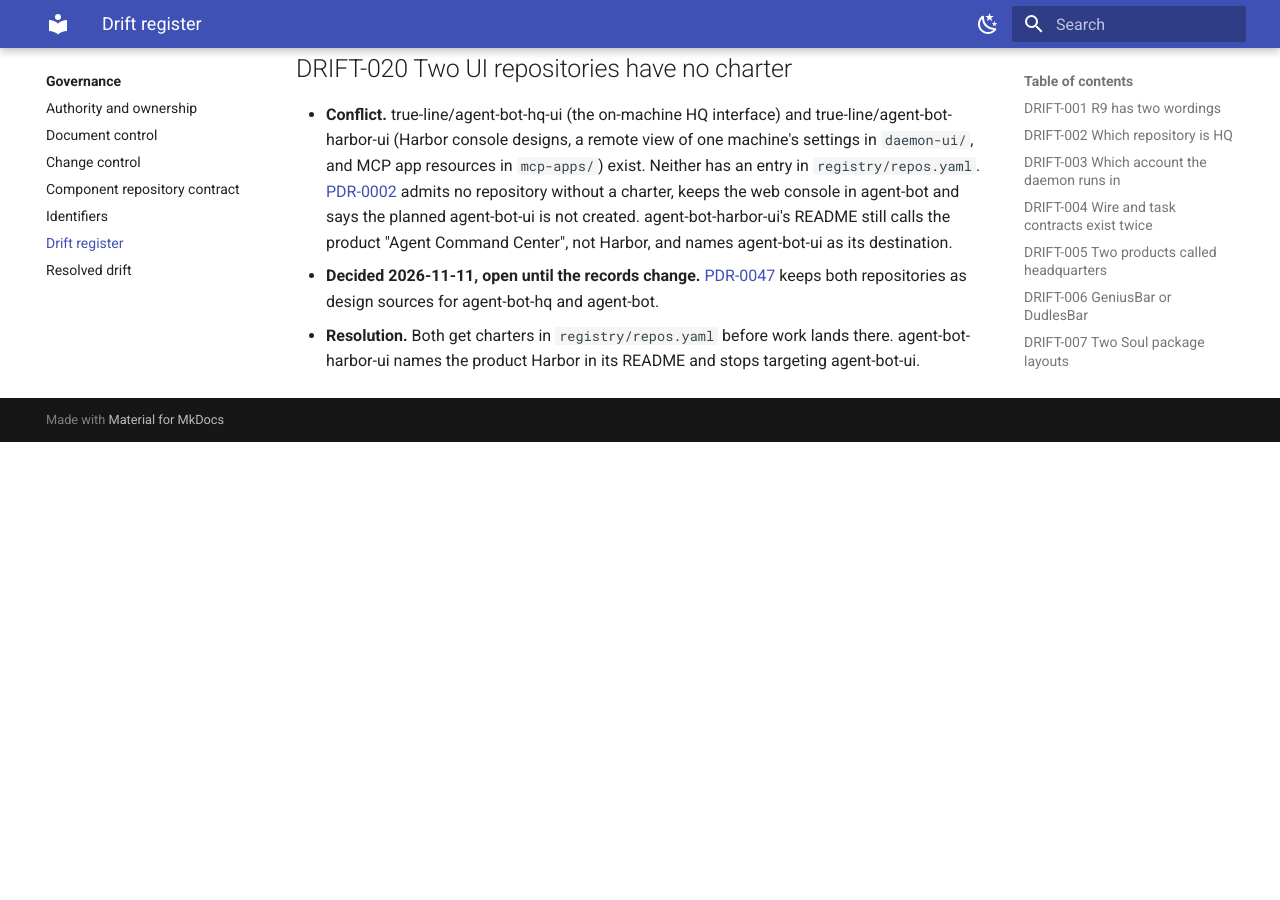
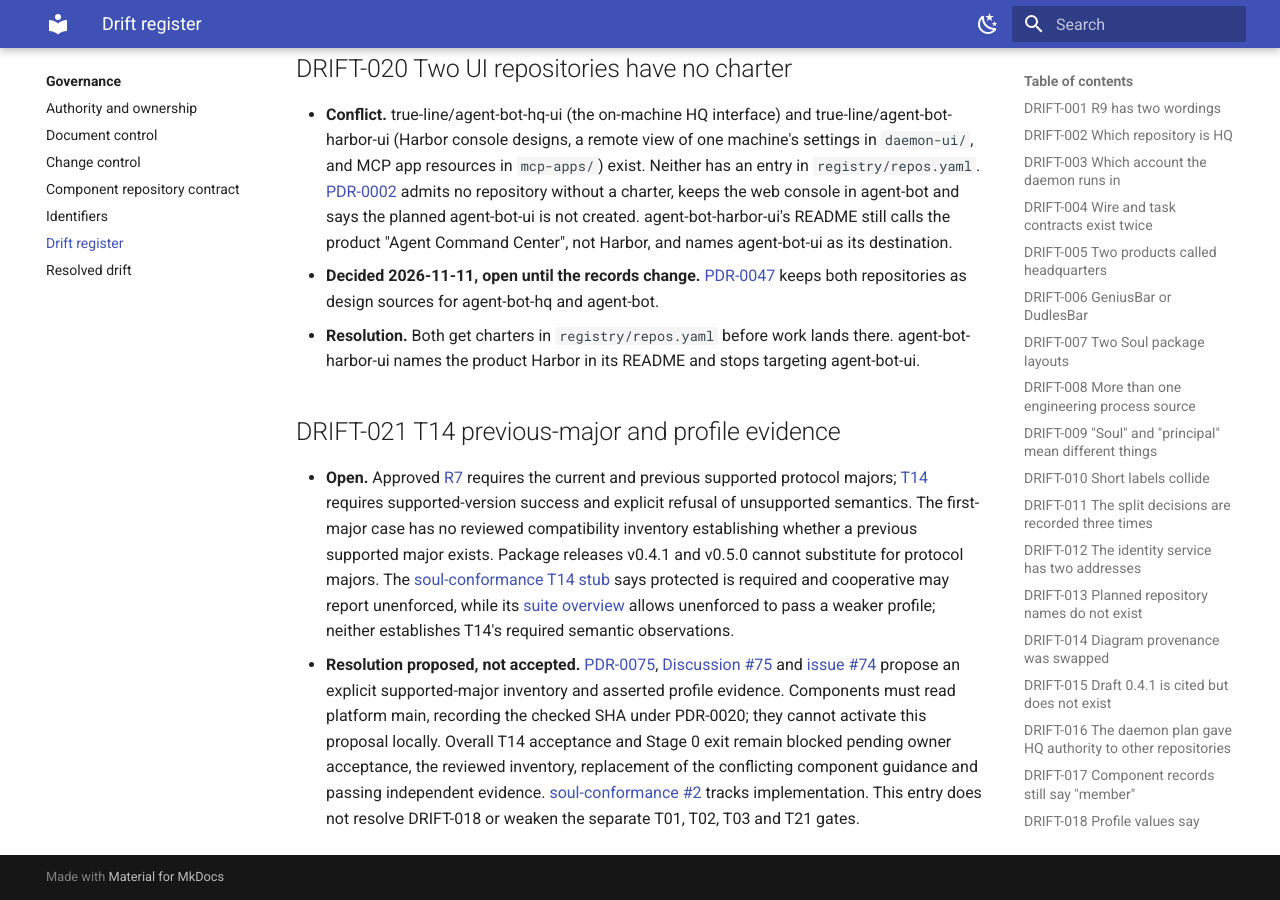
Before and after one commit to true-line/agent-bot-platform, an MkDocs documentation site: the page built from docs/00-governance/drift-register.md, in a window 1280 px wide and 900 px high, scrolled down 4388 px. Built offline with MkDocs 1.6.1 and Material for MkDocs 9.7.7, drawn with Linux system fonts in a browser that asks for light colours; before the commit the page ends 4830 px from its top, so only the background shows below that.

Commit message:
Record completed pilot evidence and propose explicit T14 bootstrap rules
Reconcile HQ #13 and #122 without declaring Stage 0 exit. Record the unresolved previous-major/profile interpretation in DRIFT-021 and Proposed PDR-0075.

Refs #74

Agent-Bot-Write: ghw_6b44db3c8a98ca02
Agent-Bot-Session: fa2486d94751

```diff
--- a/docs/00-governance/drift-register.md
+++ b/docs/00-governance/drift-register.md
@@ -105,3 +105,8 @@ Known places where two sources of truth disagree. An agent that meets one of the
 - **Conflict.** true-line/agent-bot-hq-ui (the on-machine HQ interface) and true-line/agent-bot-harbor-ui (Harbor console designs, a remote view of one machine's settings in `daemon-ui/`, and MCP app resources in `mcp-apps/`) exist. Neither has an entry in `registry/repos.yaml`. [PDR-0002](../04-decisions/PDR-0002-repository-topology-and-admission.md) admits no repository without a charter, keeps the web console in agent-bot and says the planned agent-bot-ui is not created. agent-bot-harbor-ui's README still calls the product "Agent Command Center", not Harbor, and names agent-bot-ui as its destination.
 - **Decided 2026-11-11, open until the records change.** [PDR-0047](../04-decisions/PDR-0047-harbor-is-the-control-plane-of-a-linked-machine.md) keeps both repositories as design sources for agent-bot-hq and agent-bot.
 - **Resolution.** Both get charters in `registry/repos.yaml` before work lands there. agent-bot-harbor-ui names the product Harbor in its README and stops targeting agent-bot-ui.
+
+## DRIFT-021 T14 previous-major and profile evidence
+
+- **Open.** Approved [R7](../02-requirements/product-requirements.md#r7-contracts-first-n-and-n-1) requires the current and previous supported protocol majors; [T14](../07-verification/conformance-catalog.md) requires supported-version success and explicit refusal of unsupported semantics. The first-major case has no reviewed compatibility inventory establishing whether a previous supported major exists. Package releases v0.4.1 and v0.5.0 cannot substitute for protocol majors. The [soul-conformance T14 stub](https://github.com/true-line/soul-conformance/blob/d645818961371dab50c21833c3ca474bed6264d6/suites/T14-version-mismatch/README.md) says protected is required and cooperative may report unenforced, while its [suite overview](https://github.com/true-line/soul-conformance/blob/d645818961371dab50c21833c3ca474bed6264d6/suites/TESTS.md) allows unenforced to pass a weaker profile; neither establishes T14's required semantic observations.
+- **Resolution proposed, not accepted.** [PDR-0075](../04-decisions/PDR-0075-t14-supported-major-inventory-and-profile-evidence.md), [Discussion #75](https://github.com/true-line/agent-bot-platform/discussions/75) and [issue #74](https://github.com/true-line/agent-bot-platform/issues/74) propose an explicit supported-major inventory and asserted profile evidence. Components must read platform main, recording the checked SHA under PDR-0020; they cannot activate this proposal locally. Overall T14 acceptance and Stage 0 exit remain blocked pending owner acceptance, the reviewed inventory, replacement of the conflicting component guidance and passing independent evidence. [soul-conformance #2](https://github.com/true-line/soul-conformance/issues/2) tracks implementation. This entry does not resolve DRIFT-018 or weaken the separate T01, T02, T03 and T21 gates.
--- /dev/null
+++ b/docs/04-decisions/PDR-0075-t14-supported-major-inventory-and-profile-evidence.md
@@ -0,0 +1,111 @@
+---
+Status: Proposed
+Doc-Type: decision
+Owner: product-owner
+Last-Reviewed: 2026-11-16
+Date: 2026-11-16
+Discussion: https://github.com/true-line/agent-bot-platform/discussions/75
+Affects-Repos: [soul-contracts, soul-conformance, agent-bot-hq, agent-bot-comms, agent-bot-souls]
+Affects: [hq-v1, wire-v1, conformance-report, R7, R8, quality-bar]
+---
+
+# PDR-0075 T14 uses supported-major inventory and asserted profile evidence
+
+This proposal would make T14's previous-major coverage depend on an explicit,
+reviewed inventory of supported protocol majors, and count only semantic checks
+actually asserted under the reported enforcement profile. It is **not accepted**:
+[Discussion #75](https://github.com/true-line/agent-bot-platform/discussions/75)
+and [issue #74](https://github.com/true-line/agent-bot-platform/issues/74) track
+review. Overall T14 acceptance and Stage 0 exit remain blocked pending the
+owner's decision and the required evidence; this proposal grants no exception.
+
+## Context
+
+- Approved [R7](../02-requirements/product-requirements.md#r7-contracts-first-n-and-n-1)
+  requires the current and previous supported major contract versions with
+  explicit capability negotiation. [T14](../07-verification/conformance-catalog.md)
+  specifies N-1 and unknown-required-capability stimuli. Neither defines the
+  evidence needed when a protocol has only its first supported major.
+- Package releases such as soul-contracts v0.4.1 and v0.5.0 are not protocol
+  majors. Comparing those packages does not prove previous-major interoperability
+  for a family that still uses protocol major 1.
+- The [soul-conformance T14 stub](https://github.com/true-line/soul-conformance/blob/d645818961371dab50c21833c3ca474bed6264d6/suites/T14-version-mismatch/README.md)
+  says protected is required and cooperative may report unenforced. Its
+  [suite overview](https://github.com/true-line/soul-conformance/blob/d645818961371dab50c21833c3ca474bed6264d6/suites/TESTS.md)
+  says unenforced can pass a weaker profile. This does not establish T14's
+  required observation that supported versions work and unsupported semantics
+  fail explicitly. [R8](../02-requirements/product-requirements.md#r8-honest-profiles)
+  also requires actual guarantees to be reported honestly.
+- [DRIFT-021](../00-governance/drift-register.md#drift-021-t14-previous-major-and-profile-evidence)
+  records the unresolved interpretation and component-stub conflict.
+  [soul-conformance #2](https://github.com/true-line/soul-conformance/issues/2)
+  tracks the executable suite; passing component checks do not settle this
+  platform decision.
+
+## Decision
+
+The following rules are proposed, not active policy:
+
+1. **Inventory supported protocol majors explicitly.** A reviewed platform
+   registry would identify each tested protocol family, its current supported
+   major, its previous supported major when one exists, and verifiable source
+   evidence. A first-major family whose only supported major is 1 may record
+   that no previous supported major exists only with reviewed evidence. A
+   missing, stale or unverifiable inventory blocks qualification; an absent
+   entry is not evidence that N-1 is inapplicable.
+2. **Exercise the previous major when it exists.** T14 must execute actual
+   interoperability against the declared previous supported major. It may not
+   substitute package releases, fabricated protocol major 0, or an unsupported
+   version refusal for a supported previous-major success. Where the reviewed
+   inventory establishes no previous supported major, report that specific
+   coverage as inapplicable with its evidence, never as an executed pass.
+3. **Always assert the current semantic checks.** Supported-current-major
+   positive behavior, unsupported-version refusal and unknown-required-capability
+   refusal remain mandatory, including for a first-major family. Record each
+   boundary exercised and its actual result; schema validity alone does not
+   establish the requested effect or refusal.
+4. **Qualify only the guarantees tested.** T14 semantic checks may run under an
+   actual cooperative enforcement profile and count only when their assertions
+   pass. Unenforced behavior is not a pass. Report the actual profile and
+   limitations; do not derive a protected claim from these checks. T01, T02,
+   T03 and T21 retain their separate containment and profile-honesty gates.
+   This does not resolve the terminology conflict in DRIFT-018 or amend
+   [PDR-0055](PDR-0055-a-soul-is-managed-when-hq-starts-it.md).
+5. **Keep authority and evidence in their homes.** Platform owns the acceptance
+   rule and supported-major inventory; soul-contracts owns wire versions and
+   fixtures; soul-conformance owns executable assertions and reports. Consumers
+   read platform main under
+   [PDR-0020](PDR-0020-components-read-the-platform-at-main.md) and record the
+   exact main SHA checked. Missing or unaccepted policy cannot be replaced by
+   a local override or a passing component run.
+
+## Consequences
+
+- **Platform, after acceptance:** add the reviewed compatibility inventory in
+  `registry/`, reconcile T14 and related release guidance with this decision,
+  and regenerate affected pages. This proposal does not add that inventory or
+  change R7, T14's current registry status, or the Stage 0 gate.
+- **soul-contracts:** provide source evidence for supported protocol majors and
+  their fixtures; package version changes do not invent another protocol major.
+- **soul-conformance:** replace the conflicting T14 stub guidance, verify the
+  reviewed inventory and report asserted outcomes separately from blocked or
+  inapplicable coverage. Until acceptance and adoption, retain the overall
+  T14 result as blocked even if individual checks pass.
+- **HQ, comms and Souls:** expose their supported-version behavior to the
+  independent suite; do not weaken validators or authority checks to obtain a
+  pass. DRIFT-021 remains open until the controlled rule is accepted and the
+  conflicting component guidance is replaced. Owner Stage 0 signoff remains
+  separate from implementation or CI success.
+
+## Alternatives considered
+
+- **Infer N-1 from package releases.** Rejected in this proposal because package
+  versions and supported protocol majors describe different compatibility facts.
+- **Silently skip a missing previous major.** Rejected because missing evidence
+  cannot establish first-major status or make required coverage disappear.
+- **Require protected containment for every T14 semantic assertion.** Not
+  recommended: it conflates version/capability behavior with separate hostile
+  containment gates. Actual profile limits still have to be reported.
+- **Count unenforced cooperative checks as passes.** Rejected because a report
+  must demonstrate the required semantic observation, not merely disclose that
+  it was not enforced.
--- a/docs/10-program/roadmap.md
+++ b/docs/10-program/roadmap.md
@@ -14,7 +14,7 @@ Delivery runs in evidence-gated stages, each ending in an observable vertical sl
 
 | Stage | Planning range | Deliverable | Exit evidence | Recorded state |
 |---|---|---|---|---|
-| 0 Contract baseline | Weeks 1 to 2 | Glossary, schemas, fixtures, threat model, compatibility inventory, traceability | Shared fixtures validate in runtime and broker (T14) | In progress; reviewed 2026-11-13. Runtime and broker fixture component evidence has merged. The migration still needs reviewed production signing keys and notice alias parity; see [Stage 0 evidence and remaining work](#stage-0-evidence-and-remaining-work). No stage exit is declared. |
+| 0 Contract baseline | Weeks 1 to 2 | Glossary, schemas, fixtures, threat model, compatibility inventory, traceability | Shared fixtures validate in runtime and broker (T14) | In progress; reviewed 2026-11-16. Runtime and broker fixture component evidence has merged; signing-link and notice-alias acceptance are recorded for the declared one-host pilot. Independent T14 conformance evidence and owner stage-exit signoff remain pending; see [Stage 0 evidence and remaining work](#stage-0-evidence-and-remaining-work). |
 | 1 Local vertical slice | Weeks 3 to 5 | One Soul, two members, local admission, task ledger, fake adapters | One task completes with scoped proposals and one final commitment | Exit evidence produced on 2026-11-09; the owner confirms the exit. The agent-bot-souls entry point (agent-bot-hq plan §9 row 14, [agent-bot-souls#2](https://github.com/true-line/agent-bot-souls/pull/2)) runs a lead and a specialist on fake adapters against the real HQ, with agent-bot-comms's broker plugin serving the member socket (row 13b, [agent-bot-comms#307](https://github.com/true-line/agent-bot-comms/pull/307)). In its tests the owner offers a task on HQ's control socket ([agent-bot-hq#106](https://github.com/true-line/agent-bot-hq/pull/106)), the specialist's answer is recorded as a proposal, and the lead makes one final commitment. HQ admission and the task service are plan rows 12 and 13, with T04, T05 and T20 component tests. |
 | 2a Member isolation | Weeks 6 to 7 | Caller binding on the Linux reference host, per-member principals, egress block | Hostile-member suite passes under the protected label | Not started |
 | 2b Brokered adapters | Weeks 8 to 9 | Brokered inference and service adapter, budgets, recovery, reconciliation | Unknown effects reconcile without blind replay | Not started |
@@ -23,19 +23,22 @@ Delivery runs in evidence-gated stages, each ending in an observable vertical sl
 
 ## Stage 0 evidence and remaining work
 
-Reviewed against platform `main` at `2b14c0719051d5a23859656c07e75fb028502200`.
-These are component results, not a `soul-conformance` result or an owner-confirmed
-stage exit. [The reconciliation issue](https://github.com/true-line/agent-bot-platform/issues/58)
-tracks the audit. Migration row numbers refer to the
+The initial 2026-11-13 review used platform `main` at
+`2b14c0719051d5a23859656c07e75fb028502200`; the 2026-11-16 update adds the
+bounded signing-link and notice-alias pilot acceptance below. These are component
+and pilot results, not an independent T14 `soul-conformance` result or an
+owner-confirmed stage exit. [The reconciliation issue](https://github.com/true-line/agent-bot-platform/issues/58)
+records the earlier audit; [platform #66](https://github.com/true-line/agent-bot-platform/issues/66)
+tracks the remaining Stage 0 gate. Migration row numbers refer to the
 [HQ migration plan](https://github.com/true-line/agent-bot-hq/blob/main/docs/daemon-plugin-split.md#stage-0-contract-baseline-and-in-place-preparation-wp1).
 Component implementation details remain in their repositories.
 
-| Boundary | Merged evidence | Remaining work |
+| Boundary | Recorded evidence | Remaining work |
 |---|---|---|
 | Runtime contracts | [agent-bot-souls#6](https://github.com/true-line/agent-bot-souls/pull/6) applies the production codec to HQ, task and note boundaries, exercises all 33 positive and 55 negative schema/parse verdicts, JCS vectors, and T14 version/capability refusals. Its final reviewed head `cb3aa2162296c55fa878435685c06b4a1cf30dad` passed 67 tests and CI. | Authority and time decisions remain with HQ and the broker; the runtime does not claim those semantic refusals. |
 | Broker contracts | [agent-bot-comms#301](https://github.com/true-line/agent-bot-comms/pull/301) exercises every pinned `wire/v1` and `task/v1` fixture through its codecs (PDR-0024). HQ's admission and SDK wire tests exercise unsupported-version and required-capability refusal. | Keep this component evidence distinct from a T14 `soul-conformance` report. |
-| Identity-service link, migration row 10 | [agent-bot-hq#124](https://github.com/true-line/agent-bot-hq/pull/124) and [agent-bot#197](https://github.com/true-line/agent-bot/pull/197) provide signer-backed transport, authenticated responses and configured key-metadata validation. | HQ's [release pin](https://github.com/true-line/agent-bot-hq/blob/main/governance/server-keys.json) is empty. The [rollout policy](https://github.com/true-line/agent-bot/blob/main/docs/server-response-signing-rollout.md) is Proposed; approved validity metadata, activation and real enrolled-client evidence remain outstanding ([agent-bot-hq#122](https://github.com/true-line/agent-bot-hq/issues/122)). |
-| Durable notices, migration row 11 | [agent-bot-comms#314](https://github.com/true-line/agent-bot-comms/pull/314) and agent-bot-hq#124 provide configured custody-before-ack, crash recovery and notice-ID deduplication in HQ's store. | The legacy identity `take_inbox` path remains at-most-once. Alias parity is still open ([agent-bot-hq#13](https://github.com/true-line/agent-bot-hq/issues/13)); the durable consumer alone does not satisfy it. |
+| Identity-service link, migration row 10 | [agent-bot-hq#124](https://github.com/true-line/agent-bot-hq/pull/124) and [agent-bot#197](https://github.com/true-line/agent-bot/pull/197) supplied the transport foundation. [HQ #122 closeout](https://github.com/true-line/agent-bot-hq/issues/122#issuecomment-6927276012) records the approved artifact and populated trust pin, deployed matching public metadata, actual enrolled-HQ signed token/API success and refusal, and a custody-preserving retained-artifact rollback followed by restored linked operation. | Acceptance is limited to the declared cloud workspace. Key-window maintenance and any wider client rollout follow the component rollout record; this does not qualify every client or declare Stage 0 exit. |
+| Durable notices, migration row 11 | [agent-bot-comms#314](https://github.com/true-line/agent-bot-comms/pull/314) and agent-bot-hq#124 supplied durable ingestion. [HQ #13 closeout](https://github.com/true-line/agent-bot-hq/issues/13#issuecomment-6927251608) accepts the declared pilot: installed MCP handoff through the default HQ consumer and live mailbox, service custody excluding independent direct consumers, consume-reply loss without replay, and same-artifact restart persistence. Scope/refusal, no-query-uplink and upstream-redelivery evidence remain separately identified component tests. | The pilot uses a protocol fixture adapter and an explicitly development-loaded comms plugin. Native harnesses, other hosts, production plugin bundling and protected-profile qualification are outside this acceptance. The possible lost caller handoff after local consumption is the accepted [PDR-0062](../04-decisions/PDR-0062-hq-notice-scope-and-legacy-consume-one.md) boundary, not an unresolved parity defect. |
 
 The runtime's schema-valid negative fixtures `approval-record.expired`,
 `hello.stale-epoch`, `hello.unaccepted-definition`, `hello.unsupported-profile`
@@ -44,13 +47,31 @@ record shape in the runtime is not evidence of accepting their requested effect.
 The runtime's explicit semantic tests cover `hello.unsupported-version` and
 `wire-frame.unknown-required-capability`.
 
-Both consumers use soul-contracts v0.4.1 at
-`d9ca0731fbe7bbf7a29d066c8a23cd92717ee9bd`; the runtime and HQ verify the
-same release digest. The [conformance catalog](../07-verification/conformance-catalog.md)
-records component tests separately from the executable suite's implementation
-status. On 2026-11-13 a production token refusal carried a valid signature, but
-the hosted service published no key validity/status metadata; that observation does not
-supply the missing reviewed release trust.
+The earlier runtime and broker fixture results above used soul-contracts v0.4.1
+at `d9ca0731fbe7bbf7a29d066c8a23cd92717ee9bd`. The accepted pilot uses approved
+HQ source `e8c3da0f6856332c49c26b5f85708d7ade9b222e` and installed identity
+0.15.20, with genuine offline v0.5.0 contracts at
+`b96239cc47571237f7064ddbcbd0edec8e365c6b` for HQ/MCP; Souls retains v0.4.1.
+The component closeouts own the exact artifact, plugin, inventory and receipt
+records. The host reports the released value `managed-cooperative`; that
+observation does not resolve [DRIFT-018](../00-governance/drift-register.md#drift-018-profile-values-say-managed-for-souls-hq-does-not-start)
+or establish a managed Soul under PDR-0055. No protected-profile claim is made.
+
+The 2026-11-13 signed production token refusal remains historical evidence: at
+that time the service published no key validity/status metadata. HQ #122's
+closeout supplies the later reviewed trust, activation and rollback evidence.
+
+Independent T14 implementation is underway in
+[soul-conformance #2](https://github.com/true-line/soul-conformance/issues/2);
+no passing independent T14 report is recorded here. The
+[conformance catalog](../07-verification/conformance-catalog.md) distinguishes
+component tests from executable-suite implementation status. Stage 0 remains
+in progress pending its conformance evidence and owner signoff.
+[Proposed PDR-0075](../04-decisions/PDR-0075-t14-supported-major-inventory-and-profile-evidence.md)
+and [DRIFT-021](../00-governance/drift-register.md#drift-021-t14-previous-major-and-profile-evidence)
+track the previous-supported-major and profile-evidence decision. The proposal
+is not active policy; overall T14 acceptance and Stage 0 exit remain blocked
+pending owner acceptance and the required independent evidence.
 
 Merged work is counted only where its implementation survives. In particular,
 [agent-bot-identity#1418](https://github.com/true-line/agent-bot-identity/pull/1418)
--- a/mkdocs.yml
+++ b/mkdocs.yml
@@ -84,6 +84,7 @@ nav:
       - 04-decisions/PDR-0053-soul-life-and-agent-replace-member.md
       - 04-decisions/PDR-0055-a-soul-is-managed-when-hq-starts-it.md
       - 04-decisions/PDR-0062-hq-notice-scope-and-legacy-consume-one.md
+      - 04-decisions/PDR-0075-t14-supported-major-inventory-and-profile-evidence.md
       - 04-decisions/decision-log.md
       - 04-decisions/cross-repo-adr-index.md
   - Security and privacy:
```
Also changed, not shown: other parts of docs/00-governance/drift-register.md (+1 -1 lines), other parts of docs/10-program/roadmap.md (+1 -1 lines), docs/04-decisions/README.md (+2 -1 lines).
